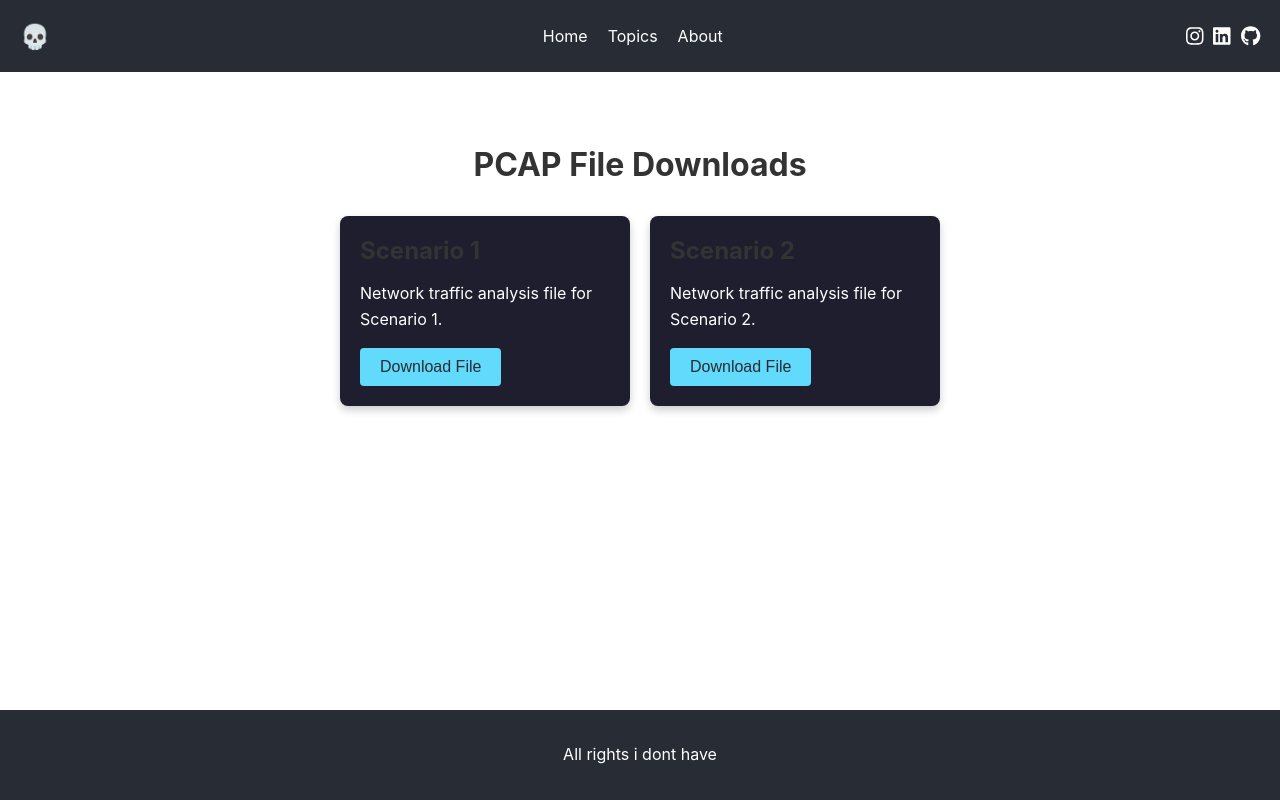
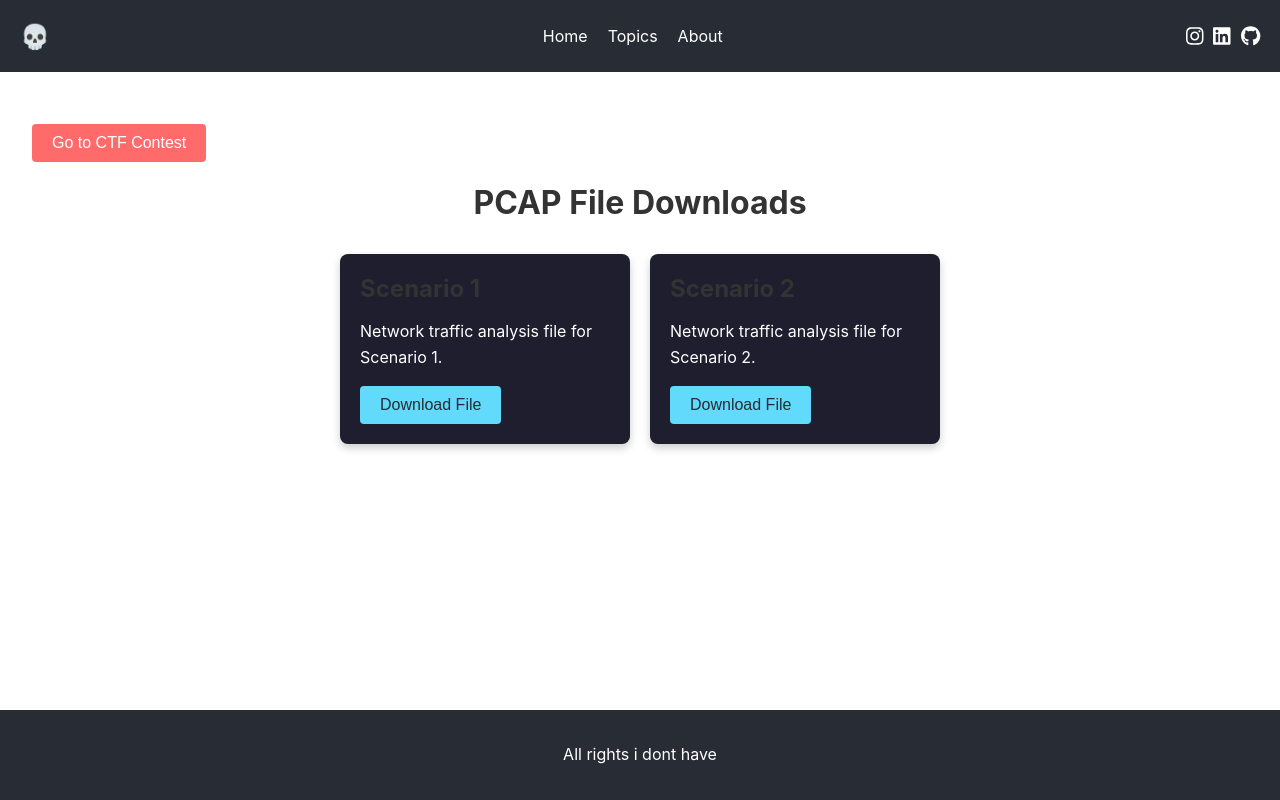
Before and after one commit to Yashwanthkumaram/Dsadog, a React (Create React App) app: page /Downloads in a window 1280 px wide. Built offline with nearby package versions, Linux system fonts and the light colour scheme.

Commit message:
wireshark pcap files with link for ctf

```diff
--- a/src/pages/download.css
+++ b/src/pages/download.css
@@ -3,8 +3,29 @@
   text-align: center;
   padding: 2em;
 }
-/*
-  .App-header {
+
+.navbar {
+  background: #1e1e2f;
+  padding: 10px;
+  text-align: center;
+}
+
+.nav-button {
+  background: #ff6b6b;
+  color: white;
+  border: none;
+  padding: 10px 20px;
+  font-size: 16px;
+  border-radius: 4px;
+  cursor: pointer;
+  transition: background 0.2s;
+}
+
+.nav-button:hover {
+  background: #ff4b4b;
+}
+
+/* .App-header {
   background: #282c34;
   color: white;
   padding: 2em;
--- a/src/pages/downloads.js
+++ b/src/pages/downloads.js
@@ -10,6 +10,9 @@ const pcapFiles = [
 function Download() {
   return (
     <div className="Download">
+         <a href="https://c06c-2401-4900-631d-4815-1de2-9a87-9590-cd81.ngrok-free.app/" target="_blank" rel="noopener noreferrer">
+          <button className="nav-button">Go to CTF Contest</button>
+        </a>
       <header className="App-header">
         <h1>PCAP File Downloads</h1>
         <div className="card-container">
```
Lines whose indentation alone changed are shown as unchanged.
